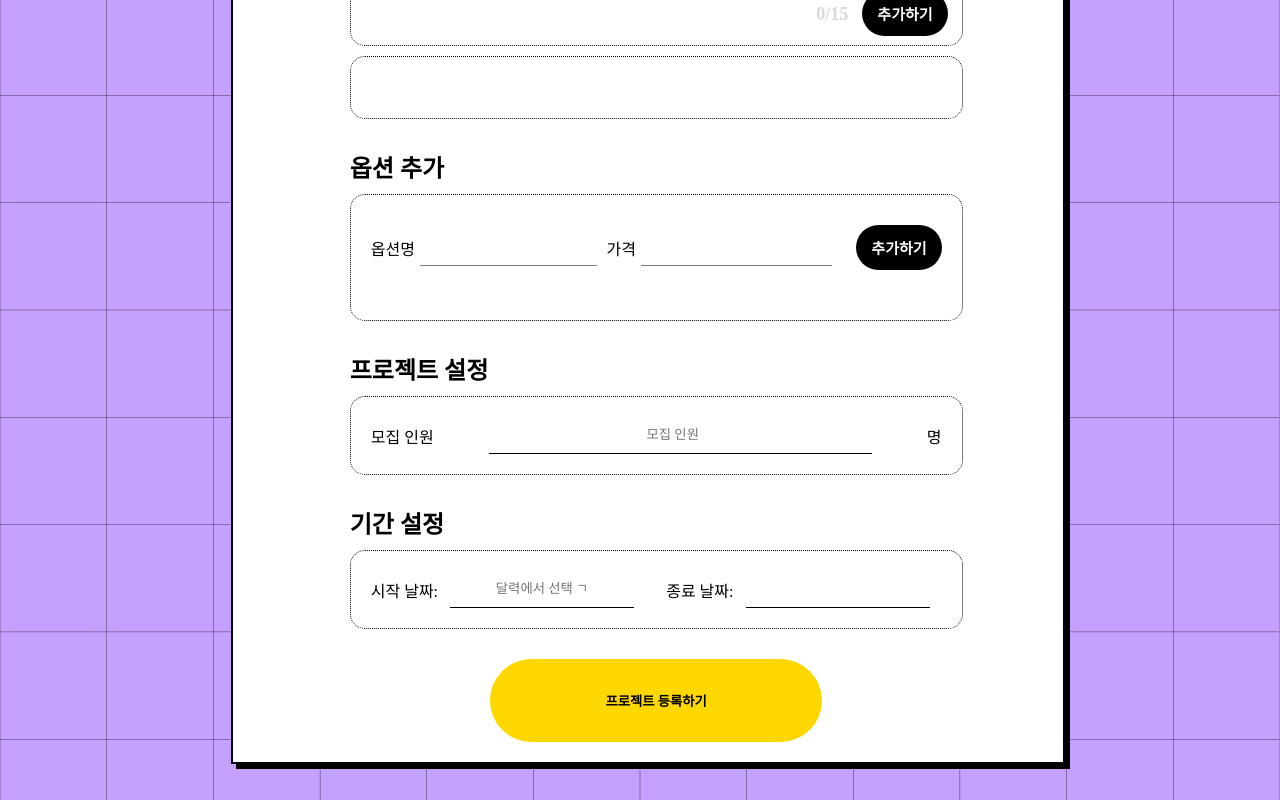
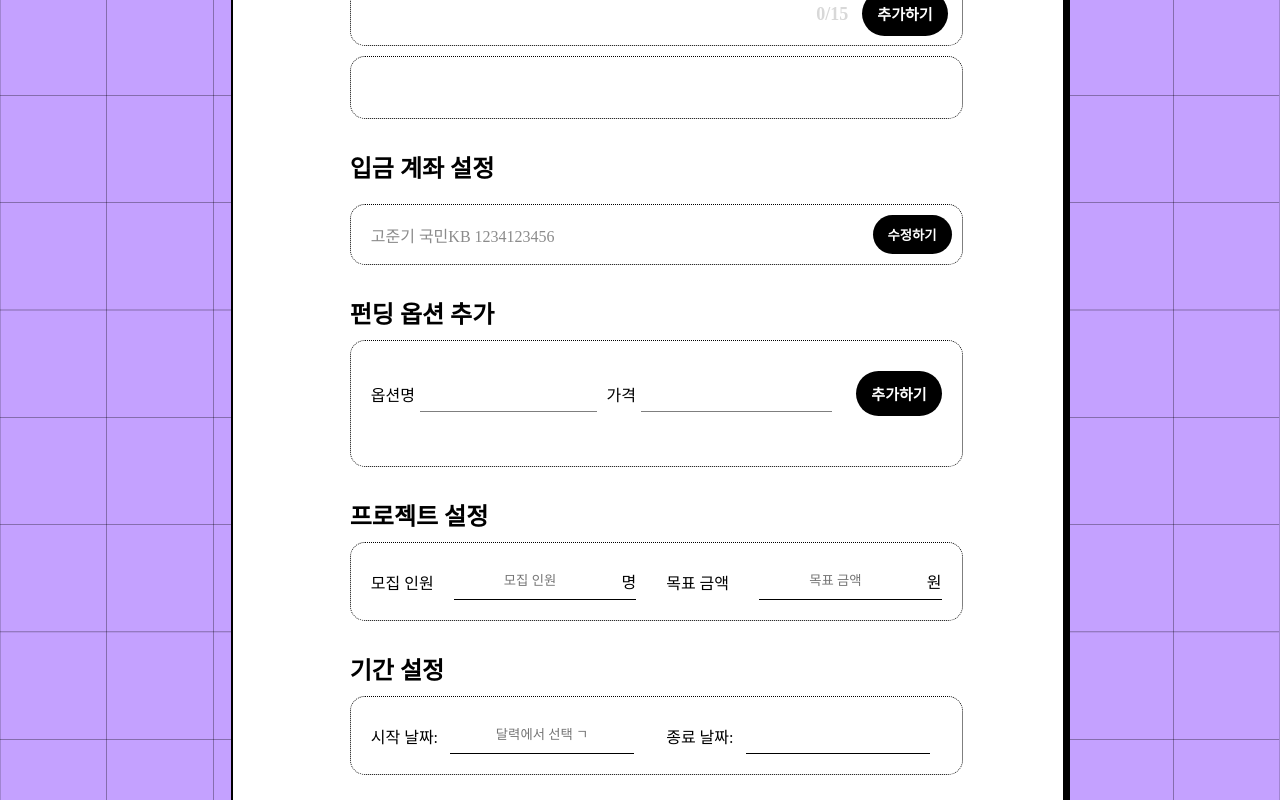
Before and after one commit to Smurfs-village/Buddy-Bee, a React (Create React App) app: page /create-funding-project in a window 1280 px wide. Shown: the part 422-1222 px from the top of the page. Built offline with nearby package versions, Linux system fonts and the light colour scheme; a web font is replaced by a local one.

Commit message:
fundingpage-ui-create

```diff
--- a/src/components/Layout/CreatePageLayout.css
+++ b/src/components/Layout/CreatePageLayout.css
@@ -199,6 +199,7 @@
   box-sizing: border-box; /* 패딩과 테두리를 요소의 전체 크기에 포함 */
 }
 
+/* 프로젝트 설정 영역 CSS */
 .createpage-recruitment-group {
   border: 1px dotted #000;
   padding: 20px;
@@ -207,10 +208,11 @@
   flex-direction: column;
   gap: 10px;
 }
-
+.createpage-recruitment-group span {
+  white-space: nowrap;
+}
 .createpage-recruitment-input-wrapper {
   display: flex;
-  justify-content: space-between;
   align-items: center;
   gap: 20px;
 }
@@ -226,17 +228,24 @@
   width: 80%;
   padding: 10px;
   border: none;
-  border-bottom: 1px solid #000;
+
   border-radius: 0;
   justify-content: center;
   outline: none;
   text-align: center;
 }
+
 .whitespace-nowrap {
   white-space: nowrap;
   margin: 0 10px;
 }
-
+.createpage-project-setting-group {
+  display: flex;
+  white-space: nowrap;
+  align-items: center;
+  border-bottom: 1px solid #000;
+  flex: 1;
+}
 /* 옵션 추가 섹션 스타일 추가 */
 .createpate-option-form-group {
   border: 1px dotted black;
@@ -343,3 +352,39 @@
 .ql-toolbar.ql-snow {
   border: 1px solid black;
 }
+
+.createpage-account-input-wrapper {
+  display: flex;
+  align-items: center;
+  border: 1px dotted #000;
+  border-radius: 15px;
+  padding: 10px;
+  box-sizing: border-box;
+}
+
+.createpage-account-input-wrapper input {
+  flex: 1;
+  border: none;
+  outline: none;
+  padding: 10px;
+  font-size: 16px;
+
+  color: #8b8b8b;
+  cursor: not-allowed; /* 읽기 전용일 때 커서를 not-allowed로 변경 */
+}
+
+.createpage-account-input-wrapper input.editable {
+  color: #000;
+  cursor: text; /* 수정 가능할 때 커서를 text로 변경 */
+}
+
+.createpage-edit-button {
+  padding: 10px 15px;
+  background-color: #000;
+  color: #fff;
+  border: none;
+  cursor: pointer;
+  border-radius: 50px;
+  font-weight: bold;
+  white-space: nowrap;
+}
--- a/src/components/Layout/CreatePageLayout.js
+++ b/src/components/Layout/CreatePageLayout.js
@@ -17,10 +17,13 @@ const CreatePageLayout = ({ children, type }) => {
   const [startDate, setStartDate] = useState(null);
   const [endDate, setEndDate] = useState(null);
   const [maxParticipants, setMaxParticipants] = useState("");
+  const [targetAmount, setTargetAmount] = useState(""); // 목표 금액 상태 추가
   const [options, setOptions] = useState([]);
   const [optionName, setOptionName] = useState("");
   const [optionPrice, setOptionPrice] = useState("");
   const [mainImage, setMainImage] = useState(""); // 메인 이미지 상태 추가
+  const [accountInfo, setAccountInfo] = useState("고준기 국민KB 1234123456"); // 초기 계좌 정보
+  const [isEditingAccount, setIsEditingAccount] = useState(false); // 수정 모드 상태
 
   const createdBy = 1; // 목업 유저 ID (테스트용)
 
@@ -41,10 +44,12 @@ const CreatePageLayout = ({ children, type }) => {
       startDate: formattedStartDate,
       endDate: formattedEndDate,
       maxParticipants,
+      targetAmount, // 목표 금액 추가
       options,
       mainImage, // 메인 이미지 추가
       createdBy, // 목업 유저 추가
       hashtags, // 해시태그 추가
+      accountInfo, // 계좌 정보 추가
     };
 
     try {
@@ -84,6 +89,14 @@ const CreatePageLayout = ({ children, type }) => {
 
   const removeOption = index => {
     setOptions(options.filter((_, i) => i !== index));
+  };
+
+  const handleAccountEdit = () => {
+    setIsEditingAccount(true);
+  };
+
+  const handleAccountSave = () => {
+    setIsEditingAccount(false);
   };
 
   return (
@@ -157,9 +170,41 @@ const CreatePageLayout = ({ children, type }) => {
                   ))}
                 </div>
               </div>
-              {/* 옵션 추가 섹션 */}
+
+              {type === "funding" && (
+                <div className="createpage-form-group">
+                  <label>입금 계좌 설정</label>
+                  <div className="createpage-account-input-wrapper">
+                    <input
+                      type="text"
+                      value={accountInfo}
+                      onChange={e => setAccountInfo(e.target.value)}
+                      readOnly={!isEditingAccount}
+                      className={isEditingAccount ? "editable" : ""}
+                    />
+                    {isEditingAccount ? (
+                      <button
+                        type="button"
+                        onClick={handleAccountSave}
+                        className="createpage-edit-button"
+                      >
+                        저장하기
+                      </button>
+                    ) : (
+                      <button
+                        type="button"
+                        onClick={handleAccountEdit}
+                        className="createpage-edit-button"
+                      >
+                        수정하기
+                      </button>
+                    )}
+                  </div>
+                </div>
+              )}
+
               <div>
-                <label>옵션 추가</label>
+                <label>{type === "funding" ? "펀딩" : "동행"} 옵션 추가</label>
 
                 <div className="createpage-form-group createpate-option-form-group">
                   <div className="createpage-option-input-wrapper">
@@ -208,13 +253,13 @@ const CreatePageLayout = ({ children, type }) => {
                   </div>
                 </div>
               </div>
-              {/* 옵션 추가 섹션 끝 */}
 
               <div>
                 <label>프로젝트 설정</label>
                 <div className="createpage-form-group createpage-recruitment-group">
                   <div className="createpage-recruitment-input-wrapper">
                     <span>모집 인원</span>
+                    <div className="createpage-project-setting-group">
                       <div className="createpage-number-input">
                         <input
                           type="number"
@@ -224,6 +269,24 @@ const CreatePageLayout = ({ children, type }) => {
                         />
                       </div>
                       <span>명</span>
+                    </div>
+
+                    {type === "funding" && (
+                      <>
+                        <span className="whitespace-nowrap">목표 금액</span>
+                        <div className="createpage-project-setting-group">
+                          <div className="createpage-number-input">
+                            <input
+                              type="number"
+                              value={targetAmount}
+                              onChange={e => setTargetAmount(e.target.value)}
+                              placeholder="목표 금액"
+                            />
+                          </div>
+                          <span>원</span>
+                        </div>
+                      </>
+                    )}
                   </div>
                 </div>
               </div>
```
Also changed, not shown: src/hooks/useDebounceResizeObserver.js (added, +17 -0 lines). Lines whose indentation alone changed are shown as unchanged.
